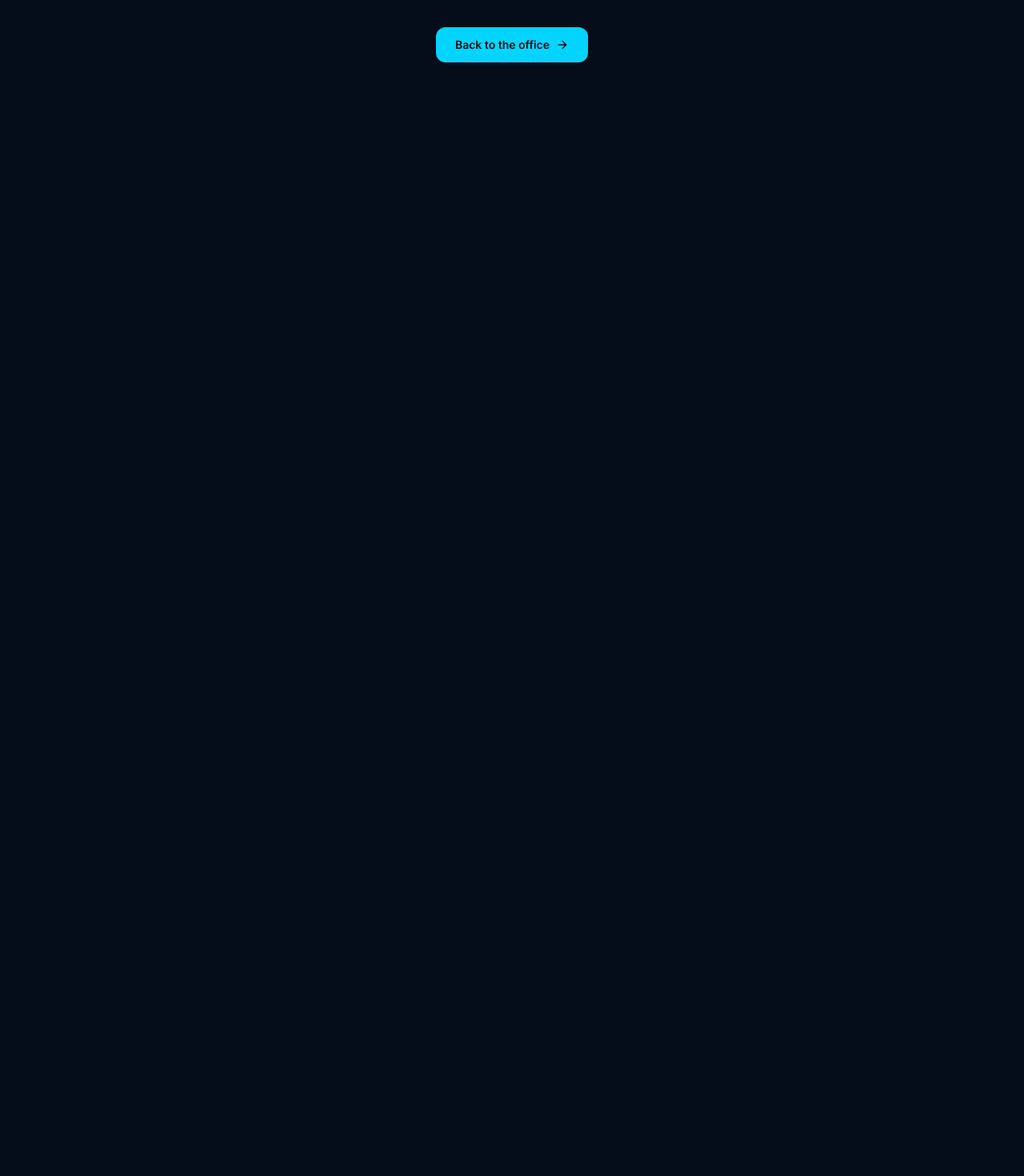
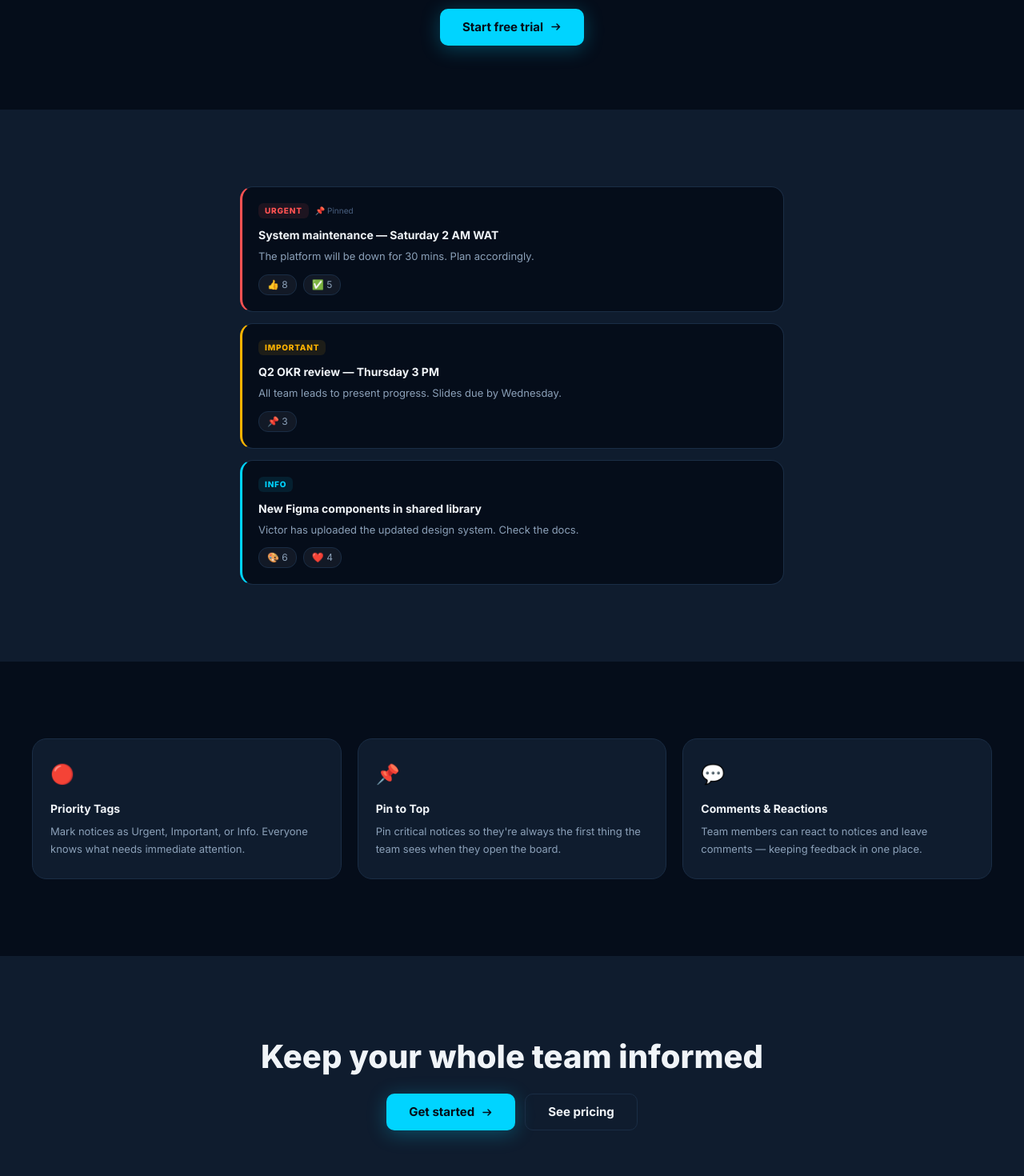
Before and after one commit to webownr/mykreww, a Next.js app: page /features/notice-board in a window 1280 px wide. Before the commit this address had no page. Shown: the part 480-1950 px from the top of the page at 80% size. Before the commit the page ends 800 px from the top, so only its background shows below. Built offline with nearby package versions, Linux system fonts and the light colour scheme.

Commit message:
Create page.tsx

```diff
--- /dev/null
+++ b/src/app/features/notice-board/page.tsx
@@ -0,0 +1,77 @@
+// ═══════════════════════════════════════════════════════════════════════════
+// FILE 2: src/app/features/notice-board/page.tsx
+// ═══════════════════════════════════════════════════════════════════════════
+// Copy everything below into that file:
+
+"use client";
+import Link from "next/link";
+import { Nav, Footer, Section, PageHero, ArrowRight, C, GLOBAL_CSS, btnPrimary, btnOutline } from "@/components/_shared";
+
+const notices = [
+  { priority: "urgent",    label: "Urgent",    color: "#FF5252", title: "System maintenance — Saturday 2 AM WAT", body: "The platform will be down for 30 mins. Plan accordingly.", pinned: true, reactions: ["👍 8", "✅ 5"] },
+  { priority: "important", label: "Important", color: "#FFB300", title: "Q2 OKR review — Thursday 3 PM", body: "All team leads to present progress. Slides due by Wednesday.", pinned: false, reactions: ["📌 3"] },
+  { priority: "info",      label: "Info",      color: "#00D4FF", title: "New Figma components in shared library", body: "Victor has uploaded the updated design system. Check the docs.", pinned: false, reactions: ["🎨 6", "❤️ 4"] },
+];
+
+export default function NoticeBoardPage() {
+  return (
+    <>
+      <style dangerouslySetInnerHTML={{ __html: GLOBAL_CSS }} />
+      <Nav />
+      <main>
+        <PageHero
+          eyebrow="Notice Board"
+          title={<>Company-wide announcements<br />that actually get seen</>}
+          subtitle="Priority-tagged notices ensure urgent messages rise to the top. Everyone sees the same board, in real time."
+          cta="Start free trial"
+        />
+        <Section bg={C.card}>
+          <div style={{ maxWidth: 680, margin: "0 auto", display: "flex", flexDirection: "column", gap: 14 }}>
+            {notices.map(n => (
+              <div key={n.title} style={{
+                backgroundColor: C.bg, border: `1px solid ${C.border}`,
+                borderRadius: 16, padding: "20px 20px",
+                borderLeft: `3px solid ${n.color}`,
+              }}>
+                <div style={{ display: "flex", alignItems: "center", gap: 8, marginBottom: 10 }}>
+                  <span style={{ fontSize: 10, fontWeight: 800, textTransform: "uppercase", letterSpacing: "0.08em", backgroundColor: `${n.color}18`, color: n.color, borderRadius: 6, padding: "2px 8px" }}>{n.label}</span>
+                  {n.pinned && <span style={{ fontSize: 10, color: C.muted }}>📌 Pinned</span>}
+                </div>
+                <div style={{ fontSize: 14, fontWeight: 700, color: C.text, marginBottom: 6 }}>{n.title}</div>
+                <div style={{ fontSize: 13, color: C.sec, lineHeight: 1.6, marginBottom: 12 }}>{n.body}</div>
+                <div style={{ display: "flex", gap: 8 }}>
+                  {n.reactions.map(r => (
+                    <span key={r} style={{ fontSize: 12, backgroundColor: "rgba(255,255,255,0.05)", border: `1px solid ${C.border}`, borderRadius: 12, padding: "3px 10px", color: C.sec }}>{r}</span>
+                  ))}
+                </div>
+              </div>
+            ))}
+          </div>
+        </Section>
+        <Section>
+          <div className="kw-3col">
+            {[
+              { icon: "🔴", title: "Priority Tags",      body: "Mark notices as Urgent, Important, or Info. Everyone knows what needs immediate attention." },
+              { icon: "📌", title: "Pin to Top",          body: "Pin critical notices so they're always the first thing the team sees when they open the board." },
+              { icon: "💬", title: "Comments & Reactions",body: "Team members can react to notices and leave comments — keeping feedback in one place." },
+            ].map(f => (
+              <div key={f.title} className="kw-card-hover" style={{ backgroundColor: C.card, border: `1px solid ${C.border}`, borderRadius: 18, padding: "26px 22px" }}>
+                <div style={{ fontSize: 24, marginBottom: 14 }}>{f.icon}</div>
+                <div style={{ fontSize: 14, fontWeight: 700, color: C.text, marginBottom: 8 }}>{f.title}</div>
+                <div style={{ fontSize: 13, color: C.sec, lineHeight: 1.65 }}>{f.body}</div>
+              </div>
+            ))}
+          </div>
+        </Section>
+        <Section bg={C.card} style={{ textAlign: "center" }}>
+          <h2 style={{ fontSize: "clamp(24px,3.5vw,40px)", fontWeight: 800, color: C.text, marginBottom: 16 }}>Keep your whole team informed</h2>
+          <div style={{ display: "flex", gap: 12, justifyContent: "center", flexWrap: "wrap" }}>
+            <Link href="/signup" className="kw-btn-primary" style={btnPrimary()}>Get started <ArrowRight /></Link>
+            <Link href="/pricing" className="kw-btn-outline" style={btnOutline()}>See pricing</Link>
+          </div>
+        </Section>
+      </main>
+      <Footer />
+    </>
+  );
+}
```
